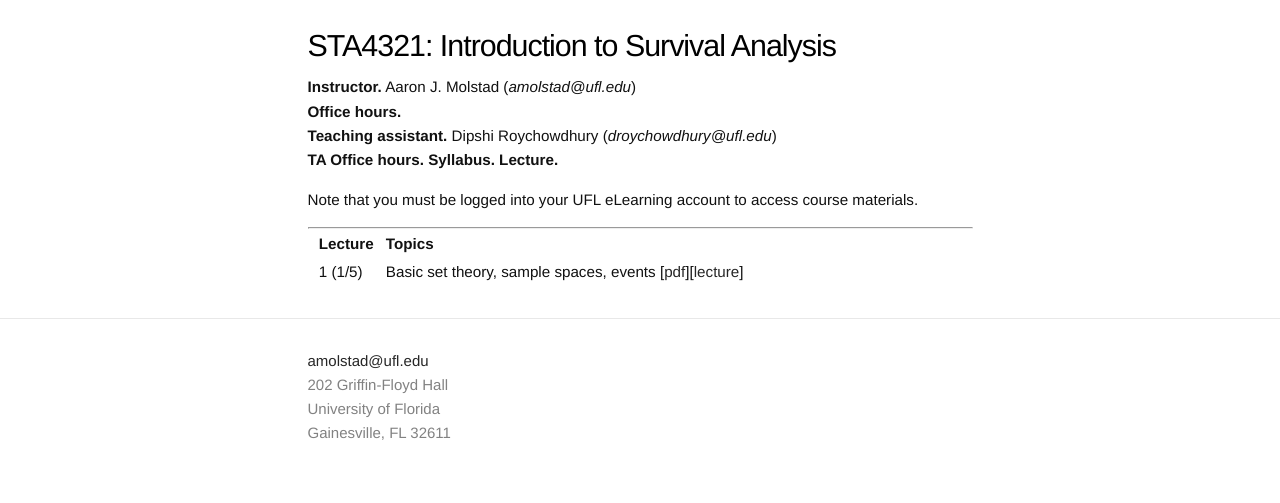
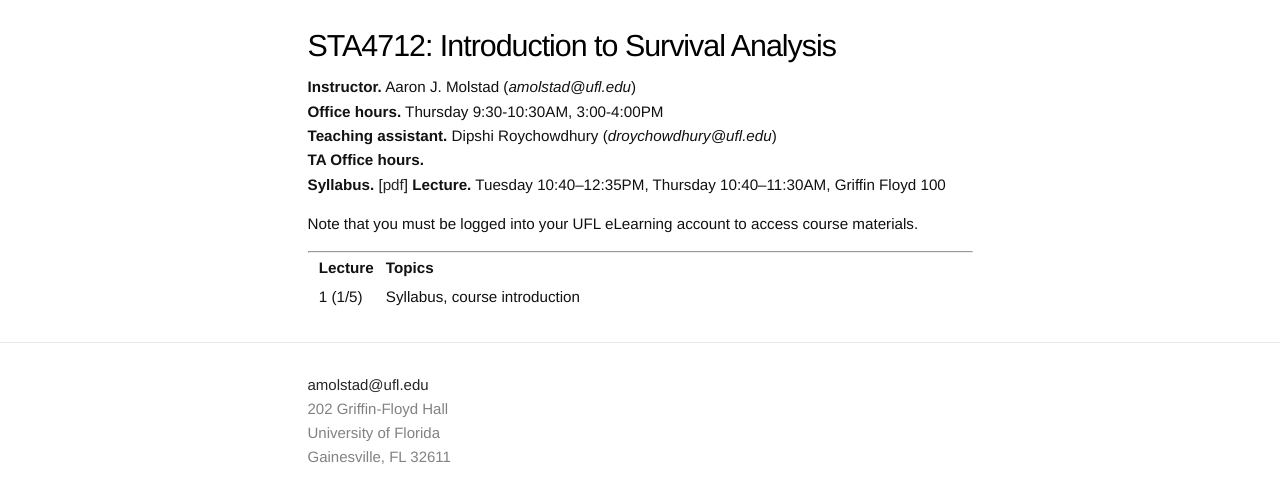
Before and after one commit to ajmolstad/ajmolstad.github.io, a Jekyll site: the page built from S23_STA4712.md, in a window 1280 px wide. Shown: the top 503 px of the page. Built offline with Jekyll 4.4.1, drawn with Linux system fonts in a browser that asks for light colours.

Commit message:
Update S23_STA4712.md

```diff
--- a/S23_STA4712.md
+++ b/S23_STA4712.md
@@ -3,17 +3,17 @@ layout: defaultCourse
 title: STA4712
 permalink: /S23_STA4712/
 ---
-# STA4321: Introduction to Survival Analysis
+# STA4712: Introduction to Survival Analysis
 **Instructor.** Aaron J. Molstad (*amolstad@ufl.edu*)
-**Office hours.**
+**Office hours.**  Thursday 9:30-10:30AM, 3:00-4:00PM
 **Teaching assistant.** Dipshi Roychowdhury (*droychowdhury@ufl.edu*)
 **TA Office hours.**
-**Syllabus.**
-**Lecture.**
+**Syllabus.**  [[pdf](https://ufl.instructure.com/files/74780495/download?download_frd=1)]
+**Lecture.** Tuesday 10:40–12:35PM, Thursday 10:40–11:30AM, Griffin Floyd 100
 
 Note that you must be logged into your UFL eLearning account to access course materials.
 
 ---------------
 
 ||  **Lecture** ||  **Topics** ||
-|| 1 (1/5)  || Basic set theory, sample spaces, events [[pdf](https://ufl.instructure.com/files/65532946/download?download_frd=1)][[lecture](https://ufl.instructure.com/courses/452037/files?preview=65533029)] ||
+|| 1 (1/5)  || Syllabus, course introduction ||
```
